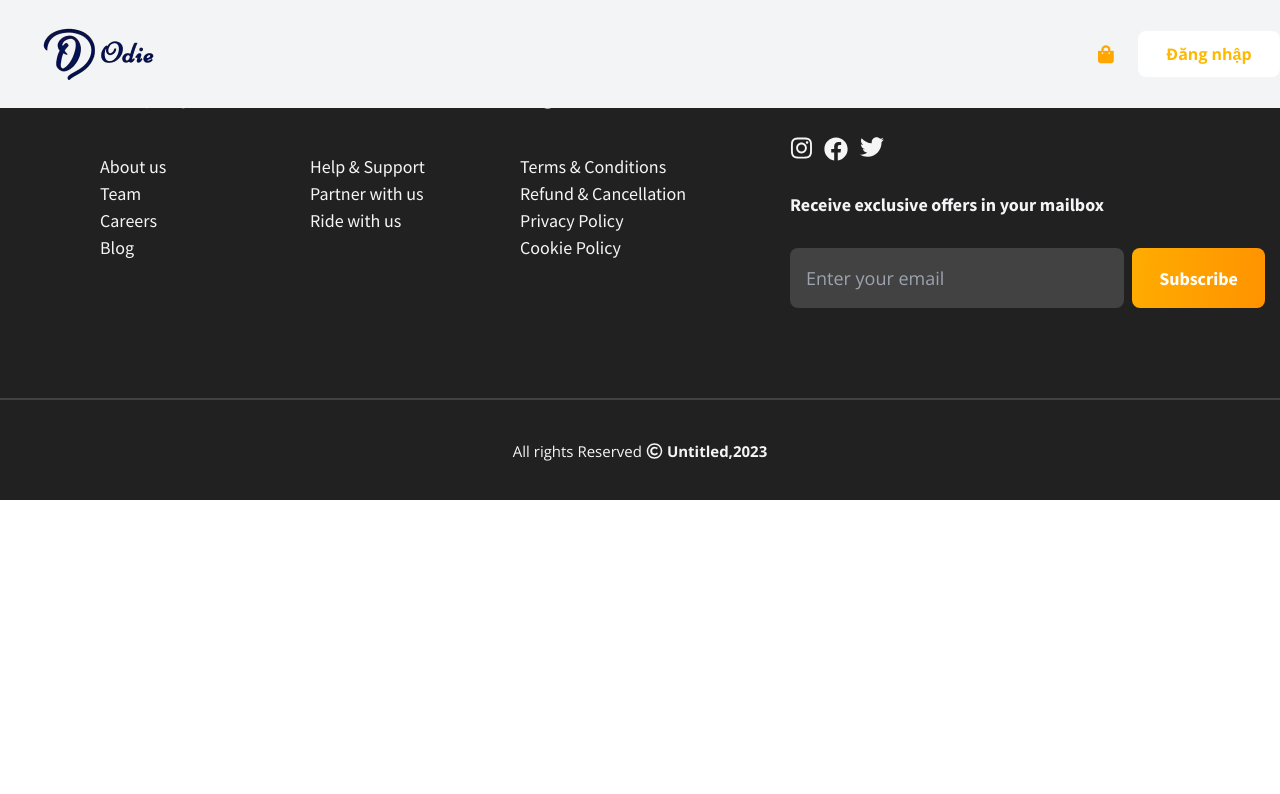
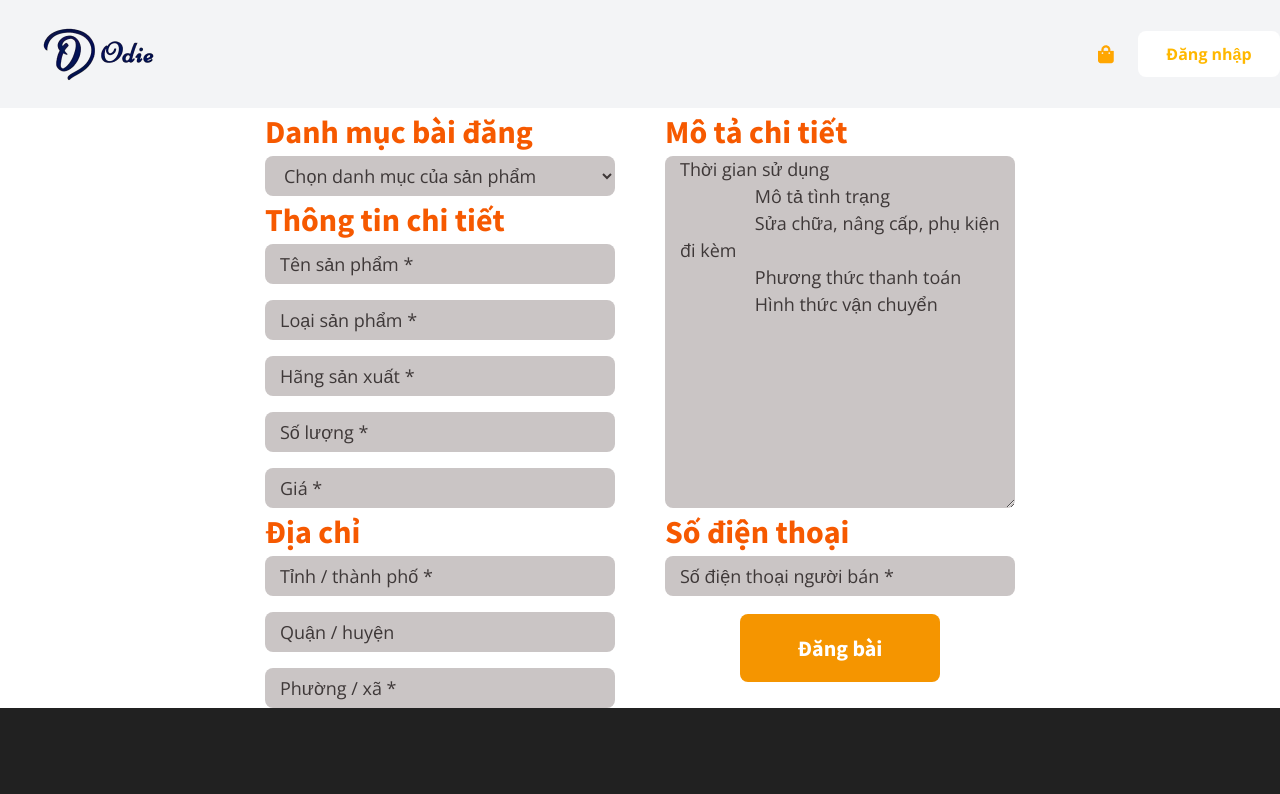
Before and after one commit to baoquan1211/Oldie, a React (Create React App) app: page /post in a window 1280 px wide. Shown: the top 794 px of the page. Built offline with nearby package versions, Linux system fonts and the light colour scheme.

Commit message:
04/06/2023

```diff
--- a/src/layouts/Header.js
+++ b/src/layouts/Header.js
@@ -2,7 +2,7 @@ import React, { useEffect, useState } from "react";
 import LOGO from "../assets/images/logo.png";
 import CART from "../assets/images/cart.png";
 import Button from "../components/Button";
-import { useNavigate, Link, Navigate } from "react-router-dom";
+import { useNavigate, Link } from "react-router-dom";
 import "../css/Header.css";
 
 import USER from "../assets/svg/user.svg";
--- a/src/pages/PostProduct.js
+++ b/src/pages/PostProduct.js
@@ -5,6 +5,103 @@ const PostProduct = () => {
   return (
     <>
       <Header></Header>
+      <div className="wrapper mt-[108px] flex justify-center">
+        <div className="flex gap-x-[50px]">
+          <div className="flex flex-col">
+            <div className="flex flex-col">
+              <h1 className="font-secondaryFont font-bold text-[32px] text-[#F65900]">
+                Danh mục bài đăng
+              </h1>
+              <select className="bg-[#CAC5C5] input-form w-[350px] h-[40px] rounded-[8px] pl-[15px] pr-[15px] font-primaryFont text-[18px] text-[#3E3838]">
+                <option disabled selected>
+                  Chọn danh mục của sản phẩm
+                </option>
+                <option value="Gia dụng">Gia dụng</option>
+                <option value="Thời trang">Thời trang</option>
+                <option value="Thể thao">Thể thao</option>
+                <option value="Điện tử">Điện tử</option>
+                <option value="Sách">Sách</option>
+                <option value="Xe">Xe</option>
+              </select>
+            </div>
+            <div className="flex flex-col">
+              <h1 className="font-secondaryFont font-bold text-[32px] text-[#F65900]">
+                Thông tin chi tiết
+              </h1>
+              <div className="flex flex-col gap-y-4">
+                <input
+                  placeholder="Tên sản phẩm *"
+                  className="bg-[#CAC5C5] input-form w-[350px] h-[40px] rounded-[8px] pl-[15px] pr-[15px] font-primaryFont text-[18px] text-[#3E3838] placeholder-[#3E3838] placeholder-[18px]"
+                ></input>
+                <input
+                  placeholder="Loại sản phẩm *"
+                  className="bg-[#CAC5C5] input-form w-[350px] h-[40px] rounded-[8px] pl-[15px] pr-[15px] font-primaryFont text-[18px] text-[#3E3838] placeholder-[#3E3838] placeholder-[18px]"
+                ></input>
+                <input
+                  placeholder="Hãng sản xuất *"
+                  className="bg-[#CAC5C5] input-form w-[350px] h-[40px] rounded-[8px] pl-[15px] pr-[15px] font-primaryFont text-[18px] text-[#3E3838] placeholder-[#3E3838] placeholder-[18px]"
+                ></input>
+                <input
+                  placeholder="Số lượng *"
+                  className="bg-[#CAC5C5] input-form w-[350px] h-[40px] rounded-[8px] pl-[15px] pr-[15px] font-primaryFont text-[18px] text-[#3E3838] placeholder-[#3E3838] placeholder-[18px]"
+                ></input>
+                <input
+                  placeholder="Giá *"
+                  className="bg-[#CAC5C5] input-form w-[350px] h-[40px] rounded-[8px] pl-[15px] pr-[15px] font-primaryFont text-[18px] text-[#3E3838] placeholder-[#3E3838] placeholder-[18px]"
+                ></input>
+              </div>
+            </div>
+            <div className="flex flex-col">
+              <h1 className="font-secondaryFont font-bold text-[32px] text-[#F65900]">
+                Địa chỉ
+              </h1>
+              <div className="flex flex-col gap-y-4">
+                <input
+                  placeholder="Tỉnh / thành phố *"
+                  className="bg-[#CAC5C5] input-form w-[350px] h-[40px] rounded-[8px] pl-[15px] pr-[15px] font-primaryFont text-[18px] text-[#3E3838] placeholder-[#3E3838] placeholder-[18px]"
+                ></input>
+                <input
+                  placeholder="Quận / huyện"
+                  className="bg-[#CAC5C5] input-form w-[350px] h-[40px] rounded-[8px] pl-[15px] pr-[15px] font-primaryFont text-[18px] text-[#3E3838] placeholder-[#3E3838] placeholder-[18px]"
+                ></input>
+                <input
+                  placeholder="Phường / xã *"
+                  className="bg-[#CAC5C5] input-form w-[350px] h-[40px] rounded-[8px] pl-[15px] pr-[15px] font-primaryFont text-[18px] text-[#3E3838] placeholder-[#3E3838] placeholder-[18px]"
+                ></input>
+              </div>
+            </div>
+          </div>
+          <div>
+            <div className="flex flex-col justify-center">
+              <h1 className="font-secondaryFont font-bold text-[32px] text-[#F65900]">
+                Mô tả chi tiết
+              </h1>
+              <textarea
+                placeholder="Thời gian sử dụng
+                Mô tả tình trạng
+                Sửa chữa, nâng cấp, phụ kiện đi kèm
+                Phương thức thanh toán
+                Hình thức vận chuyển"
+                className="bg-[#CAC5C5] input-form h-[352px] w-[350px] rounded-[8px] pl-[15px] pr-[15px] font-primaryFont text-[18px] text-[#3E3838] placeholder-[#3E3838] placeholder-[18px]"
+              ></textarea>
+            </div>
+            <div>
+              <h1 className="font-secondaryFont font-bold text-[32px] text-[#F65900]">
+                Số điện thoại
+              </h1>
+              <input
+                placeholder="Số điện thoại người bán *"
+                className="bg-[#CAC5C5] input-form w-[350px] h-[40px] rounded-[8px] pl-[15px] pr-[15px] font-primaryFont text-[18px] text-[#3E3838] placeholder-[#3E3838] placeholder-[18px]"
+              ></input>
+            </div>
+            <div className="flex justify-center mt-2">
+              <button className="w-[200px] h-[68px] rounded-[8px] mt-[10px] bg-[#F59500]  hover:bg-[#FFAD2D] active:bg-[#F09303]  font-secondaryFont font-bold text-white text-[22px]">
+                Đăng bài
+              </button>
+            </div>
+          </div>
+        </div>
+      </div>
     </>
   );
 };
```
